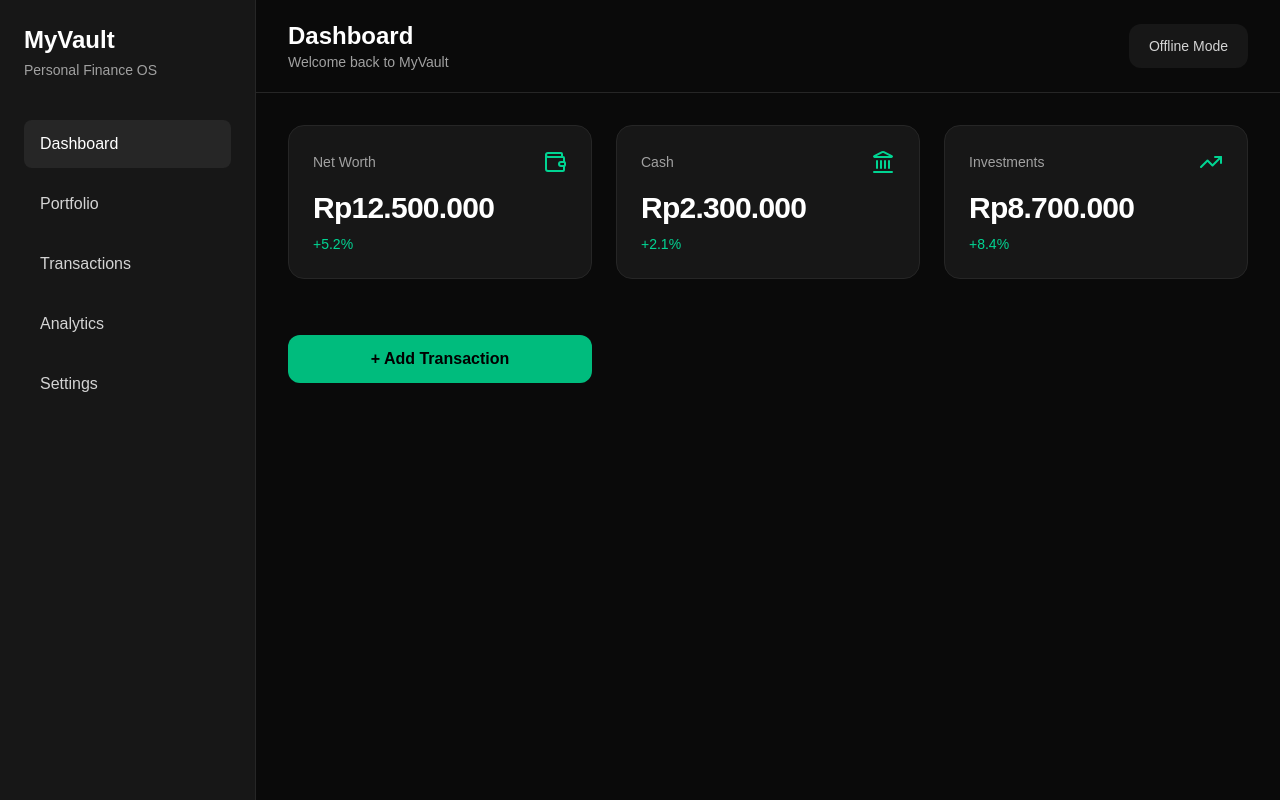
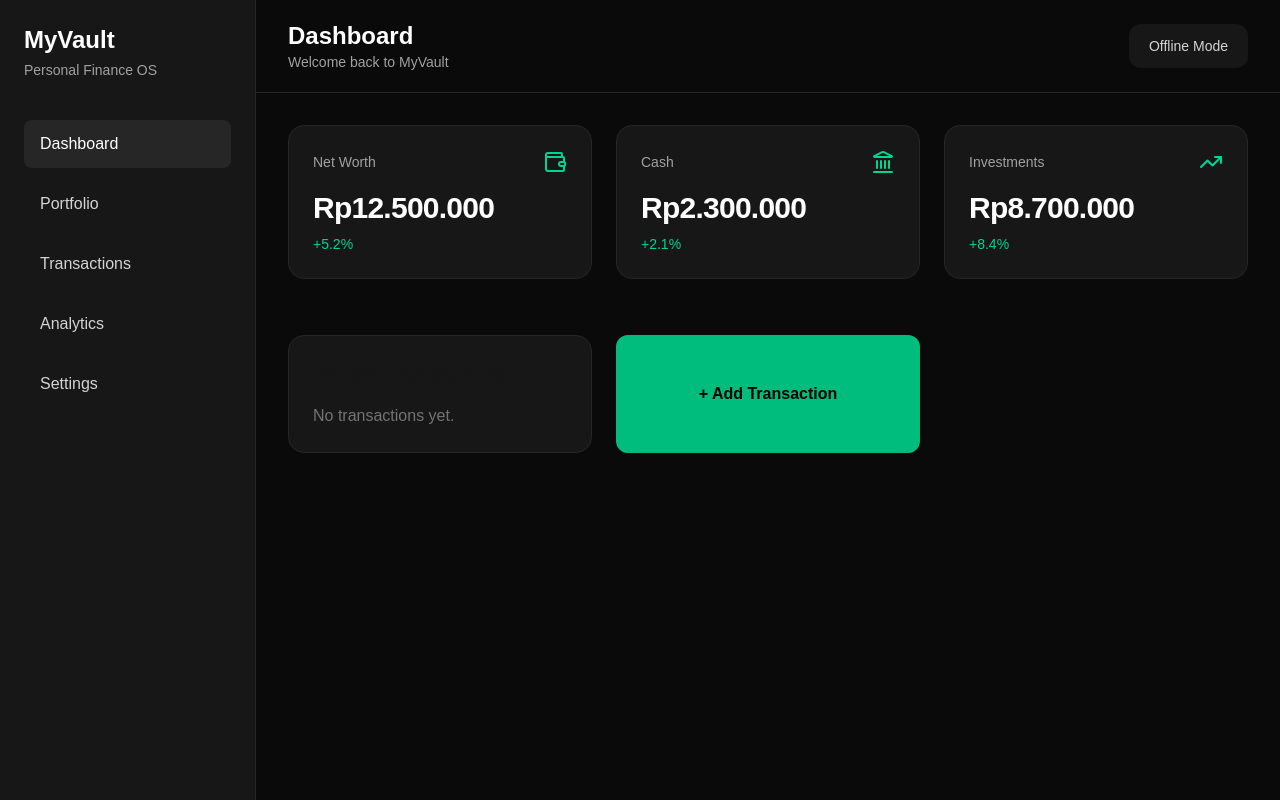
Before and after one commit to LiloMilo-lab/MyVault, a Next.js app: page / in a window 1280 px wide. Built offline with nearby package versions, Linux system fonts and the light colour scheme.

Commit message:
feat: add transaction history

```diff
--- a/app/page.tsx
+++ b/app/page.tsx
@@ -10,10 +10,12 @@ import {
 } from "lucide-react";
 import { useState } from "react";
 import TransactionModal from "@/components/dashboard/TransactionModal";
+import TransactionList from "@/components/transactions/TransactionList";
 
 export default function Home() {
   const [isOpen, setIsOpen] = useState(false);
   const [cash, setCash] = useState(2300000);
+  const [transactions, setTransactions] = useState<number[]>([]);
 
   return (
     <main className="flex min-h-screen bg-neutral-950">
@@ -49,6 +51,10 @@ export default function Home() {
             icon={TrendingUp}
             />
 
+            <TransactionList
+              transactions={transactions}
+            />
+
             <button
               onClick={() => setIsOpen(true)}
               className="mt-8 rounded-xl bg-emerald-500 px-6 py-3 font-semibold text-black transition hover:bg-emerald-400"
@@ -60,6 +66,8 @@ export default function Home() {
                 setIsOpen={setIsOpen}
                 cash={cash}
                 setCash={setCash}
+                transactions={transactions}
+                setTransactions={setTransactions}
               />
           </div>
 
--- a/components/dashboard/TransactionModal.tsx
+++ b/components/dashboard/TransactionModal.tsx
@@ -5,15 +5,21 @@ import { useState } from "react";
 type TransactionModalProps = {
   isOpen: boolean;
   setIsOpen: React.Dispatch<React.SetStateAction<boolean>>;
+
   cash: number;
   setCash: React.Dispatch<React.SetStateAction<number>>;
+
+  transactions: number[];
+  setTransactions: React.Dispatch<React.SetStateAction<number[]>>;
 };
 
 export default function TransactionModal({
-  isOpen,
-  setIsOpen,
-  cash,
-  setCash,
+    isOpen,
+    setIsOpen,
+    cash,
+    setCash,
+    transactions,
+    setTransactions,
 }: TransactionModalProps) {
   const [amount, setAmount] = useState("");
 
@@ -62,6 +68,7 @@ export default function TransactionModal({
               if (!amount) return;
 
               setCash(cash + Number(amount));
+                setTransactions([...transactions, Number(amount)]);
               setAmount("");
               setIsOpen(false);
             }}
--- a/components/transactions/TransactionList.tsx
+++ b/components/transactions/TransactionList.tsx
@@ -0,0 +1,38 @@
+type TransactionListProps = {
+  transactions: number[];
+};
+
+export default function TransactionList({
+  transactions,
+}: TransactionListProps) {
+  return (
+    <div className="mt-8 rounded-2xl border border-neutral-800 bg-neutral-900 p-6">
+
+      <h2 className="mb-4 text-xl font-bold">
+        Recent Transactions
+      </h2>
+
+      {transactions.length === 0 ? (
+        <p className="text-neutral-500">
+          No transactions yet.
+        </p>
+      ) : (
+        <div className="space-y-3">
+
+          {transactions.map((transaction, index) => (
+
+            <div
+              key={index}
+              className="rounded-lg bg-neutral-800 p-3"
+            >
+              + Rp{transaction.toLocaleString("id-ID")}
+            </div>
+
+          ))}
+
+        </div>
+      )}
+
+    </div>
+  );
+}
```
